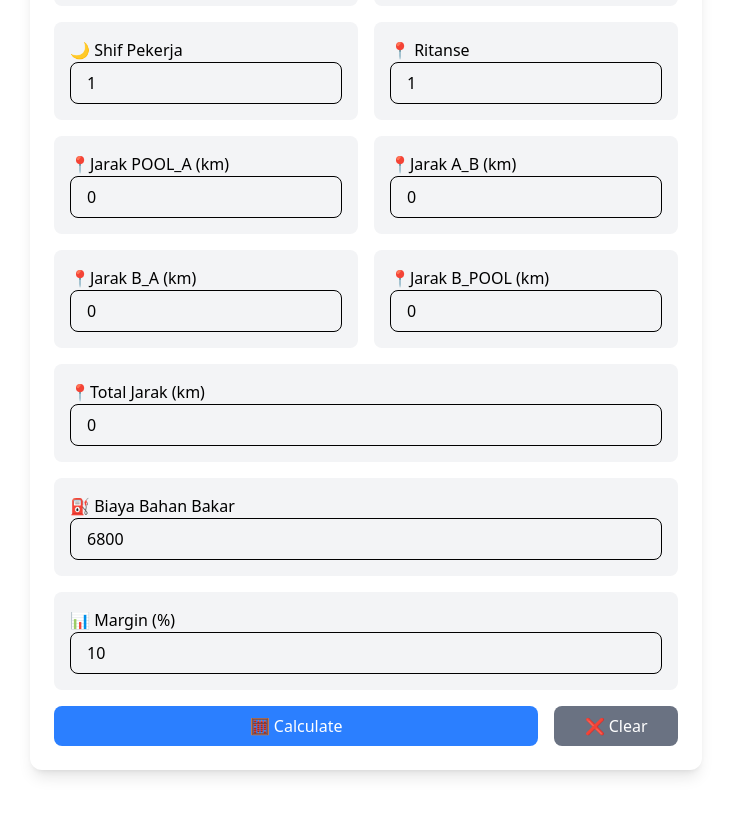
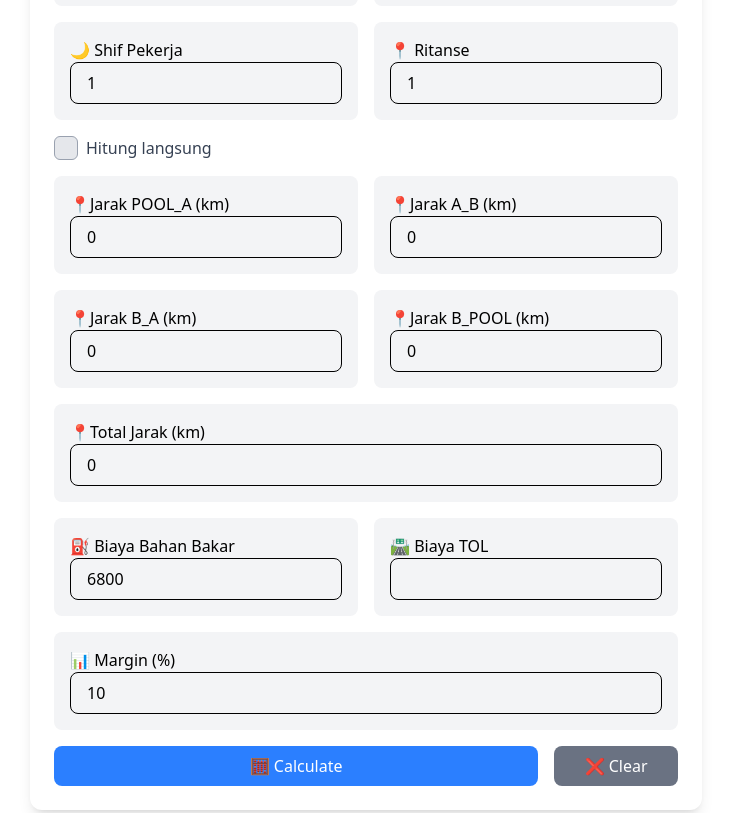
Before and after one commit to MohamadRiz/SmartCost, a React (Vite) app: page / in a window 1280 px wide. Shown: the part 420-1233 px from the top of the page, without its empty margins (274-1005 px from the left). Before the commit the page ends 1210 px from the top, so only its background shows below. Built offline with nearby package versions, Linux system fonts and the light colour scheme.

Commit message:
update: add checkbox and add tol and licence

```diff
--- /dev/null
+++ b/src/components/atoms/CheckboxField.jsx
@@ -0,0 +1,37 @@
+import React from "react";
+
+const CheckboxField = ({ label, checked, onChange }) => {
+  return (
+    <label className="flex items-center space-x-2 cursor-pointer">
+      {/* Custom Styled Checkbox */}
+      <div className="relative w-6 h-6">
+        <input
+          type="checkbox"
+          checked={checked}
+          onChange={onChange}
+          className="hidden peer"
+        />
+        <div className="w-6 h-6 bg-gray-200 border border-gray-400 rounded-md peer-checked:bg-blue-500 peer-checked:border-blue-600 transition-all"></div>
+        {/* Check Icon */}
+        {checked && (
+          <svg
+            className="absolute inset-0 w-6 h-6 text-white stroke-[3px] transition-opacity opacity-100 peer-checked:opacity-100"
+            viewBox="0 0 24 24"
+            fill="none"
+            stroke="currentColor"
+            strokeWidth="3"
+            strokeLinecap="round"
+            strokeLinejoin="round"
+          >
+            <polyline points="20 6 9 17 4 12" />
+          </svg>
+        )}
+      </div>
+
+      {/* Label */}
+      {label && <span className="text-gray-700">{label}</span>}
+    </label>
+  );
+};
+
+export default CheckboxField;
--- a/src/components/molecules/CostInput.jsx
+++ b/src/components/molecules/CostInput.jsx
@@ -2,10 +2,11 @@ import React from "react";
 import InputField from "../atoms/InputField";
 
 const CostInput = ({ fuelPrice, maintenancePrice, setFuelPrice, setMaintenancePrice, driverFee,
-  setDriverFee,depreciationCost,setDepreciationCost }) => (
-  <div className="grid grid-cols-1 gap-4 mt-4">
+  setDriverFee,depreciationCost,setDepreciationCost, tolPrice, setTolPrice }) => (
+  <div className="grid grid-cols-2 gap-4 mt-4">
     {/* <InputField label="💰 Biaya Pramudi" value={driverFee} onChange={(e) => setDriverFee(Number(e.target.value))} /> */}
     <InputField label="⛽ Biaya Bahan Bakar" value={fuelPrice} onChange={(e) => setFuelPrice(Number(e.target.value))} />
+    <InputField label="🛣 Biaya TOL" value={tolPrice} onChange={(e) => setTolPrice(Number(e.target.value))} />
     {/* <InputField label="🔧 Biaya Perawatan" value={maintenancePrice} onChange={(e) => setMaintenancePrice(Number(e.target.value))} /> */}
     {/* <InputField label="🏗 Biaya Penyusutan per Bus" value={depreciationCost} onChange={(e) => setDepreciationCost(Number(e.target.value))} /> */}
   </div>
--- a/src/components/organisms/BusForm.jsx
+++ b/src/components/organisms/BusForm.jsx
@@ -3,6 +3,7 @@ import SelectField from "../atoms/SelectField";
 import InputField from "../atoms/InputField";
 import DistanceInput from "../molecules/DistanceInput";
 import CostInput from "../molecules/CostInput";
+import CheckboxField from "../atoms/CheckboxField";
 
 const BusForm = ({
   name,
@@ -33,6 +34,8 @@ const BusForm = ({
   setMargin,
   totalKm,
   handleTotalChange,
+  hideDistance,
+  setHideDistance,
 }) => (
   <>
     <div className="grid grid-cols-1 gap-4">
@@ -81,6 +84,7 @@ const BusForm = ({
         min="1"
         max="30"
       />
+      {!hideDistance && (
         <InputField
           label="📍 Ritanse"
           value={tripCount}
@@ -88,8 +92,18 @@ const BusForm = ({
           min="1"
           max="30"
         />
+      )}
     </div>
+    <div className="grid grid-cols-1 gap-4 mt-4">
+      <CheckboxField
+        label="Hitung langsung"
+        checked={hideDistance}
+        onChange={() => setHideDistance(!hideDistance)}
+      />
+    </div>
+    {!hideDistance && (
       <DistanceInput distance={distance} setDistance={setDistance} />
+    )}
     <div className="grid grid-cols-1 gap-4 mt-4">
       <InputField
         value={totalKm}
--- a/src/components/organisms/CalculationResults.jsx
+++ b/src/components/organisms/CalculationResults.jsx
@@ -9,7 +9,9 @@ const CalculationResults = ({
   totalDepreciationCost,
   totaloperational,
   totalRent,
-  totalDailyRent
+  totalDailyRent,
+  tolPrice,
+  licensePrice
 }) => (
   <div className="mt-6 p-6 bg-blue-50 rounded-lg">
     <h3 className="text-lg font-semibold mb-2">🔍 Hasil Perhitungan</h3>
@@ -17,6 +19,8 @@ const CalculationResults = ({
     <p><strong>Total Biaya Pramudi:</strong> Rp {Math.round(driverCost).toLocaleString()}</p>
     <p><strong>Biaya Bahan Bakar:</strong> Rp {Math.round(fuelCost).toLocaleString()}</p>
     <p><strong>Biaya Perawatan:</strong> Rp {Math.round(maintenanceCost).toLocaleString()}</p>
+    <p><strong>Biaya STNK Asuransi Perizinan:</strong> Rp {Math.round(licensePrice).toLocaleString()}</p>
+    <p><strong>Biaya TOL:</strong> Rp {Math.round(tolPrice).toLocaleString()}</p>
     <p><strong>Biaya Penyusutan perhari:</strong> Rp {Math.round(totalDepreciationDailyCost).toLocaleString()}</p>
     {/* <p><strong>Total Biaya Penyusutan:</strong> Rp {Math.round(totalDepreciationCost).toLocaleString()}</p> */}
     <p><strong>Total Biaya Operasional:</strong> Rp {Math.round(totaloperational).toLocaleString()}</p>
--- a/src/pages/BusRentCalculator.jsx
+++ b/src/pages/BusRentCalculator.jsx
@@ -11,7 +11,12 @@ const BusRentCalculator = () => {
   const [dayCount, setDayCount] = useState(1);
   const [shifCount, setShifCount] = useState(1);
   const [driverCount, setDriverCount] = useState(1);
-  const [distance, setDistance] = useState({ pool_A: 0, a_B: 0, b_A: 0, b_Pool: 0 });
+  const [distance, setDistance] = useState({
+    pool_A: 0,
+    a_B: 0,
+    b_A: 0,
+    b_Pool: 0,
+  });
   const [fuelPrice, setFuelPrice] = useState(6800);
   const [driverFee, setDriverFee] = useState(539679);
   const [maintenancePrice, setMaintenancePrice] = useState(2086);
@@ -20,30 +25,41 @@ const BusRentCalculator = () => {
   const [tripCount, setTripCount] = useState(1);
   const [calculated, setCalculated] = useState(false);
   const [totalKm, setTotalKm] = useState(0);
+  const [tolPrice, setTolPrice] = useState(0);
+  const [hideDistance, setHideDistance] = useState(false);
+  const [licensePrice, setLicensePrice] = useState(63388);
 
-
-  const fuelCost = ((totalKm / 3) * fuelPrice) * busCount;
-  const driverCost = (driverFee * driverCount) * shifCount;
+  const fuelCost = (totalKm / 3) * fuelPrice * busCount;
+  const licenseCost = licensePrice * busCount;
+  const driverCost = driverFee * driverCount * shifCount;
   const maintenanceCost = totalKm * maintenancePrice * busCount;
   const totalDepreciationCost = depreciationCost * busCount;
   const totalDepreciationDailyCost = depreciationCost / 25;
-  const totaloperational = fuelCost + maintenanceCost + totalDepreciationDailyCost + driverCost;
-  const totalRent = totaloperational * dayCount * busCount + (totaloperational * (margin / 100));
+  const totaloperational =
+    fuelCost + maintenanceCost + totalDepreciationDailyCost + driverCost + tolPrice + licenseCost;
+  const totalRent =
+    totaloperational * dayCount * busCount + totaloperational * (margin / 100);
   const totalDailyRent = totalRent / dayCount;
 
-   // Calculate total KM based on the given formula
-   const calculateTotalKm = () => {
+  // Calculate total KM
+  const calculateTotalKm = () => {
+    if (hideDistance) {
+      return (
+        (distance["pool_A"] + distance["b_Pool"]) * shifCount +
+        (distance["a_B"] + distance["b_A"]) * shifCount
+      );
+    }
+
     return (
       (distance["a_B"] + distance["b_A"]) * tripCount * shifCount +
       (distance["pool_A"] + distance["b_Pool"]) * shifCount
     );
   };
 
-  // Auto-update total KM when values change
+  // Update total KM when distance, shifCount, or hideDistance changes
   useEffect(() => {
     setTotalKm(calculateTotalKm());
-  }, [distance, tripCount, shifCount]);
-
+  }, [distance, shifCount, hideDistance]);
   // Handle manual changes to total KM
   const handleTotalChange = (e) => {
     const newTotalKm = Number(e.target.value);
@@ -164,21 +180,90 @@ const BusRentCalculator = () => {
       headStyles: { fillColor: [41, 128, 185] },
     });
     const formattedStateName = name.replace(/[\s.]+/g, "_");
-    doc.save(`${formattedStateName}_Invoice_${formattedStartDate.replace(/\//g, "-")}.pdf`);
+    doc.save(
+      `${formattedStateName}_Invoice_${formattedStartDate.replace(
+        /\//g,
+        "-"
+      )}.pdf`
+    );
   };
 
   return (
     <div className="max-w-2xl mx-auto p-6 bg-white shadow-lg rounded-xl">
       <h2 className="text-2xl font-bold mb-6 text-center">🚍 SmartCost !</h2>
-      <BusForm {...{ name, setName, busType, setBusType, busCount, setBusCount, dayCount, setDayCount, shifCount, setShifCount, driverCount, setDriverCount,tripCount, setTripCount, distance, setDistance, fuelPrice, setFuelPrice, driverFee, setDriverFee, maintenancePrice, setMaintenancePrice, depreciationCost, setDepreciationCost, margin, setMargin, totalKm, handleTotalChange }} />
+      <BusForm
+        {...{
+          name,
+          setName,
+          busType,
+          setBusType,
+          busCount,
+          setBusCount,
+          dayCount,
+          setDayCount,
+          shifCount,
+          setShifCount,
+          driverCount,
+          setDriverCount,
+          tripCount,
+          setTripCount,
+          distance,
+          setDistance,
+          fuelPrice,
+          setFuelPrice,
+          driverFee,
+          setDriverFee,
+          maintenancePrice,
+          setMaintenancePrice,
+          depreciationCost,
+          setDepreciationCost,
+          margin,
+          setMargin,
+          totalKm,
+          handleTotalChange,
+          hideDistance,
+          setHideDistance,
+          tolPrice,
+          setTolPrice,
+        }}
+      />
       <div className="flex gap-4 mt-4">
-        <button onClick={handleCalculate} className="w-full p-2 bg-blue-500 text-white rounded-lg">🧮 Calculate</button>
-        <button onClick={handleClear} className="w-1/4 p-2 bg-gray-500 text-white rounded-lg">❌ Clear</button>
+        <button
+          onClick={handleCalculate}
+          className="w-full p-2 bg-blue-500 text-white rounded-lg"
+        >
+          🧮 Calculate
+        </button>
+        <button
+          onClick={handleClear}
+          className="w-1/4 p-2 bg-gray-500 text-white rounded-lg"
+        >
+          ❌ Clear
+        </button>
       </div>
       {calculated && (
         <>
-          <CalculationResults {...{ totalKm, driverCost, fuelCost, maintenanceCost, totalDepreciationDailyCost, totalDepreciationCost, totaloperational, totalRent, totalDailyRent }} />
-          <button onClick={handleExportToPDF} className="mt-4 w-full p-2 bg-green-500 text-white rounded-lg">📥 Export Invoice</button>
+          <CalculationResults
+            {...{
+              totalKm,
+              driverCost,
+              fuelCost,
+              maintenanceCost,
+              totalDepreciationDailyCost,
+              totalDepreciationCost,
+              totaloperational,
+              totalRent,
+              totalDailyRent,
+              tolPrice,
+              licensePrice
+            }}
+          />
+          <button
+            onClick={handleExportToPDF}
+            className="mt-4 w-full p-2 bg-green-500 text-white rounded-lg"
+          >
+            📥 Export Invoice
+          </button>
         </>
       )}
     </div>
```
Lines whose indentation alone changed are shown as unchanged.
